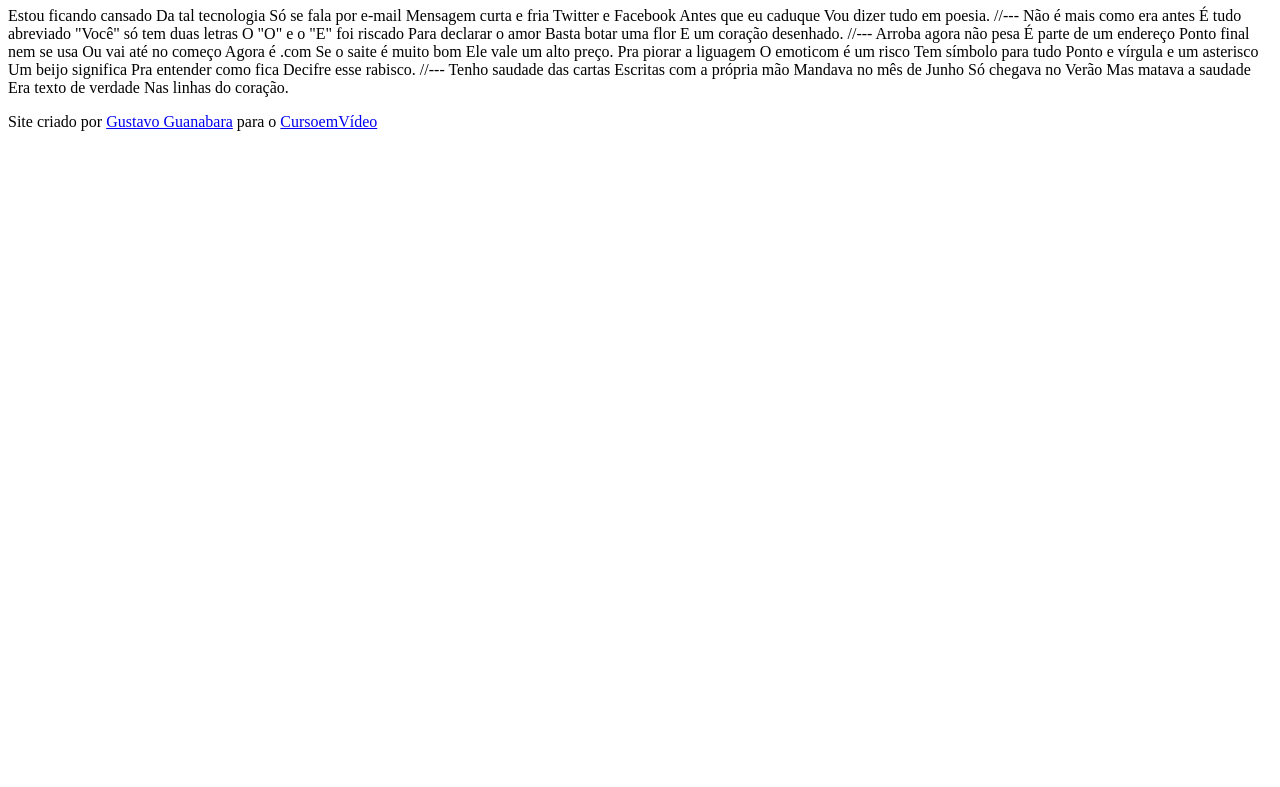
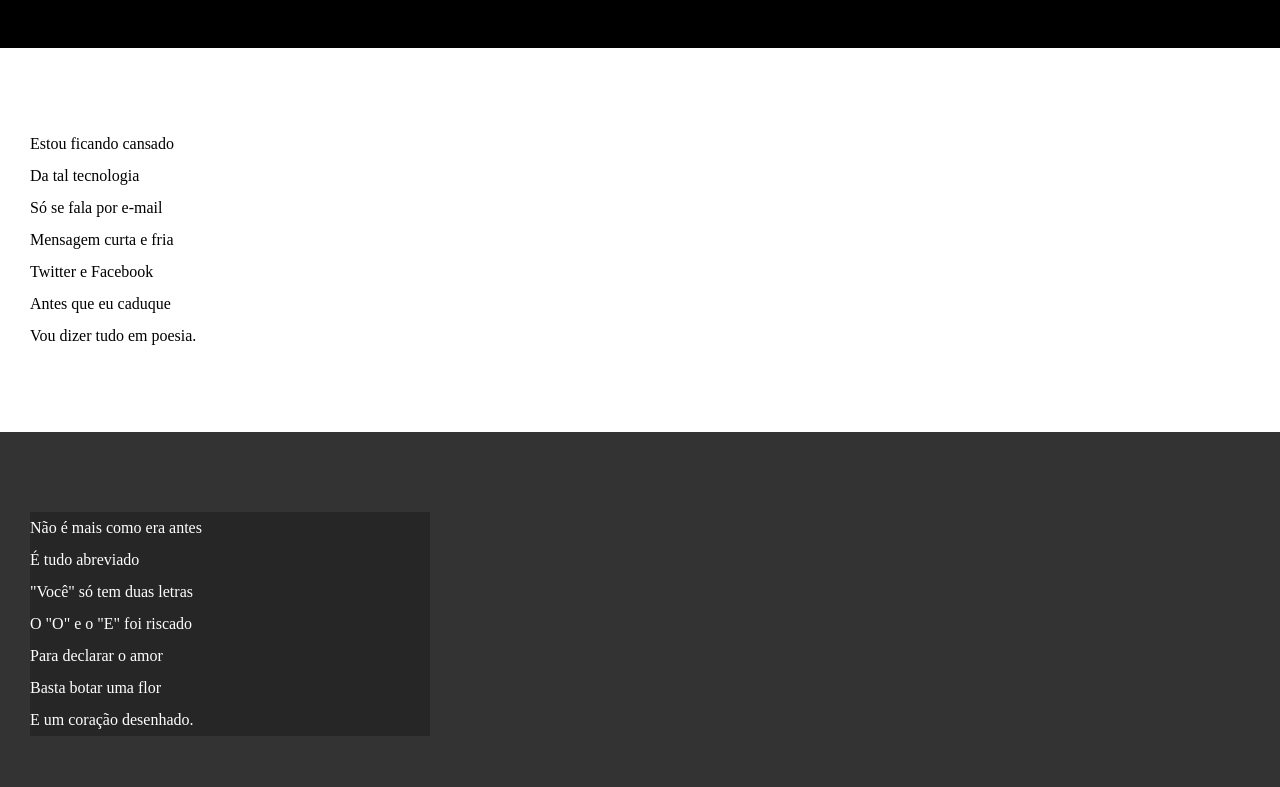
Before and after one commit to Rogerioxavi13/conclus-o, a plain HTML site: page Cordel/index.html in a window 1280 px wide. Shown: the part 107-894 px from the top of the page. Before the commit the page ends 800 px from the top, so only its background shows below. Drawn offline with Linux system fonts and the light colour scheme.

Commit message:
atualizei estilos de texto

```diff
--- /dev/null
+++ b/Cordel/estilo/style.css
@@ -0,0 +1,66 @@
+@charset "UTF-8";
+
+* {
+    margin: 0px;
+    padding: 0px;
+}
+
+html, body {
+    min-height: 100vh;
+    background-color: darkgray;
+}
+
+header {
+    background-color: black;
+    color: white;
+    text-align: center;
+}
+
+header > h1 {
+    padding-top: 50px;
+    font-variant: small-caps;
+}
+
+header > p {
+    padding-bottom: 50px;
+}
+
+header a, footer a {
+    color: white;
+    text-decoration: none;
+    font-weight: bolder;
+}
+
+header a:hover, footer a:hover {
+    text-decoration: underline;
+}
+
+section {
+    padding-top: 10vh;
+    padding-bottom: 10vh;
+    line-height: 2em;
+    padding-left: 30px;
+}
+
+section.normal {
+    background-color: white;
+    color: black;
+}
+
+section.imagem {
+    background-color: rgba(51, 51, 51);
+    color: white;
+}
+
+section.imagem > p {
+    width: 400px;
+    background-color: rgba(0, 0, 0, 0.253);
+}
+
+footer {
+    background-color: black;
+    color: white;
+    text-align: center;
+    padding: 10px;
+
+}
--- a/Cordel/index.html
+++ b/Cordel/index.html
@@ -4,6 +4,7 @@
     <meta charset="UTF-8">
     <meta name="viewport" content="width=device-width, initial-scale=1.0">
     <title>Cordel Moderno</title>
+    <link rel="stylesheet" href="estilo/style.css">
 </head>
 <body>
     <header>
@@ -13,54 +14,86 @@
         <p>
             Por <a href="https://www.recantodasletras.com.br/poesias/3186743" target="_blank">Milton Duarte</a>
         </p>
-
     </header>
 
-    Estou ficando cansado
-    Da tal tecnologia
-    Só se fala por e-mail
-    Mensagem curta e fria
-    Twitter e Facebook
-    Antes que eu caduque
-    Vou dizer tudo em poesia.
+    <section class="normal">
+        <p>
+            Estou ficando cansado <br>
+            Da tal tecnologia <br>
+            Só se fala por e-mail <br>
+            Mensagem curta e fria <br>
+            Twitter e Facebook <br>
+            Antes que eu caduque <br>
+            Vou dizer tudo em poesia.
+        </p>
+    </section>
 
-    //---
+    <section class="imagem">
+        <p>
+            Não é mais como era antes <br>
+            É tudo abreviado <br>
+            "Você" só tem duas letras <br>
+            O "O" e o "E" foi riscado <br>
+            Para declarar o amor <br>
+            Basta botar uma flor <br>
+            E um coração desenhado.
+        </p>
+    </section>
 
-    Não é mais como era antes
-    É tudo abreviado
-    "Você" só tem duas letras
-    O "O" e o "E" foi riscado
-    Para declarar o amor
-    Basta botar uma flor
-    E um coração desenhado.
+    <section class="normal">
+        <p>
+            Arroba agora não pesa <br>
+            É parte de um endereço <br>
+            Ponto final nem se usa <br>
+            Ou vai até no começo <br>
+            Agora é .com <br>
+            Se o saite é muito bom <br>
+            Ele vale um alto preço.
+        </p>
+        <p>
+            Pra piorar a liguagem <br>
+            O emoticom é um risco <br>
+            Tem símbolo para tudo <br>
+            Ponto e vírgula e um asterisco <br>
+            Um beijo significa <br>
+            Pra entender como fica <br>
+            Decifre esse rabisco.
+        </p>
+    </section>
 
-    //---
+   <section class="imagem">
+        <p>
+            Tenho saudade das cartas <br>
+            Escritas com a própria mão <br>
+            Mandava no mês de Junho <br>
+            Só chegava no Verão <br>
+            Mas matava a saudade <br>
+            Era texto de verdade <br>
+            Nas linhas do coração.
+        </p>
+    </section>
 
-    Arroba agora não pesa
-    É parte de um endereço
-    Ponto final nem se usa
-    Ou vai até no começo
-    Agora é .com
-    Se o saite é muito bom
-    Ele vale um alto preço.
+    <section class="normal">
+        <p>
+            Agora, escrevo e envio <br>
+            Chegando na mesma hora <br>
+            Mas quando vou prosear <br>
+            A pessoa foi embora <br>
+            Abriu outro aplicativo <br>
+            O mundo ficou cativo <br>
+            Da tecnologia do agora.
+        </p>
 
-    Pra piorar a liguagem
-    O emoticom é um risco
-    Tem símbolo para tudo
-    Ponto e vírgula e um asterisco
-    Um beijo significa
-    Pra entender como fica
-    Decifre esse rabisco.
-
-    //---
-
-    Tenho saudade das cartas
-    Escritas com a própria mão
-    Mandava no mês de Junho
-    Só chegava no Verão
-    Mas matava a saudade
-    Era texto de verdade
-    Nas linhas do coração.
+        <p>
+            Felizmente, pra orar <br>
+            Não precisa de internet <br>
+            Deus escuta todo mundo <br>
+            Se quiser, faça esse teste <br>
+            Dois pontos são dois joelhos <br>
+            Seus lábios são aparelhos <br>
+            Deixe que Deus interprete.
+        </p>
+    </section>
 
     <footer>
         <p>
```
